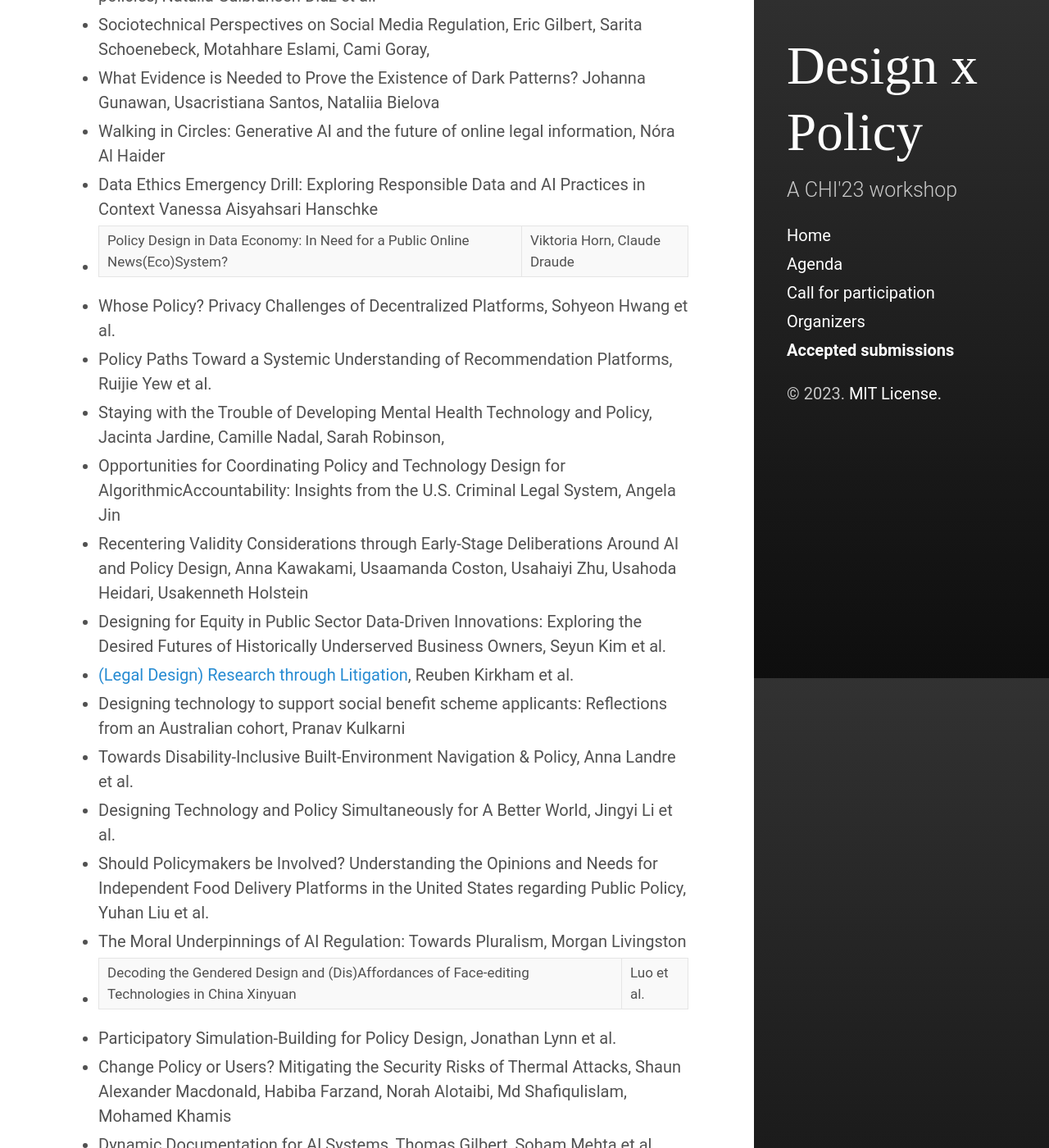
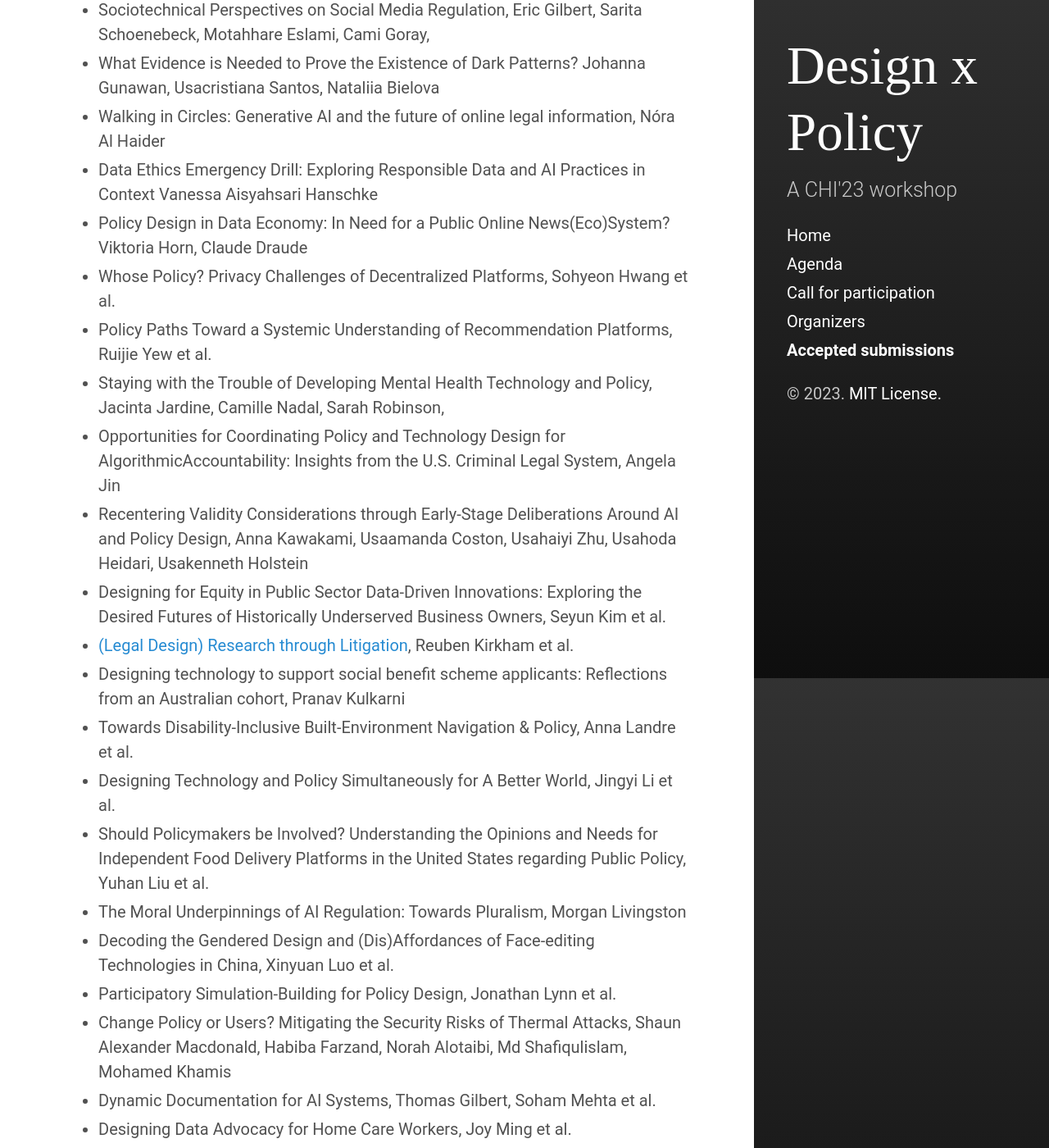
Before and after one commit to yang-qian/designpolicyCHI23, a Jekyll site: the page built from accepted.md, in a window 1280 px wide and 1400 px high, scrolled down 973 px. Shown: the whole window at 82% size. Built offline with Jekyll 4.4.1, drawn with Linux system fonts in a browser that asks for light colours; some of the changed text lies outside the part shown.

```diff
--- a/accepted.md
+++ b/accepted.md
@@ -14,7 +14,7 @@ The list of accepted submissions is still being updated as camera-ready versions
 - Surveillance Technologies and Migrant Farmers in Ontario Greenhouses:Investigating Pathways for Equitable Policy and Technological Interventions, Olivia Doggett
 - From Policy to Pixels: Practitioner Lessons from Cookie Banner Implementation, 	Ame Elliott et al.
 - Bridging Policy Gaps between Technocratic and Democratic Approaches toAccountability Across the Lifecycle of Public Sector Algorithmic Systems, Motahhare Eslami et al.
-- How Design Can Impact Labor Shifting as a Result of Technological Advances | Jodi Forlizzi
+- How Design Can Impact Labor Shifting as a Result of Technological Advances, Jodi Forlizzi
 - Solutions Matrix, Liz Gerber et al.
 - How can we influence ‘future of work’ policies? Sandy J.J. Gould et al.
 - Metaphors as facilitators: Grounding the commons in participatory prototyping policies, Natalia Gulbransen-Diaz et al.
@@ -22,7 +22,7 @@ The list of accepted submissions is still being updated as camera-ready versions
 - What Evidence is Needed to Prove the Existence of Dark Patterns? Johanna Gunawan, Usacristiana Santos, Nataliia Bielova
 - Walking in Circles: Generative AI and the future of online legal information, Nóra Al Haider
 - Data Ethics Emergency Drill: Exploring Responsible Data and AI Practices in Context Vanessa Aisyahsari Hanschke
-- Policy Design in Data Economy: In Need for a Public Online News(Eco)System?|Viktoria Horn, Claude Draude
+- Policy Design in Data Economy: In Need for a Public Online News(Eco)System? Viktoria Horn, Claude Draude
 - Whose Policy? Privacy Challenges of Decentralized Platforms, Sohyeon Hwang et al.
 - Policy Paths Toward a Systemic Understanding of Recommendation Platforms,	Ruijie Yew et al.
 - Staying with the Trouble of Developing Mental Health Technology and Policy, Jacinta Jardine, Camille Nadal, Sarah Robinson,
@@ -35,7 +35,7 @@ The list of accepted submissions is still being updated as camera-ready versions
 - Designing Technology and Policy Simultaneously for A Better World, Jingyi Li et al.
 - Should Policymakers be Involved? Understanding the Opinions and Needs for Independent Food Delivery Platforms in the United States regarding Public Policy, Yuhan Liu et al.
 - The Moral Underpinnings of AI Regulation: Towards Pluralism, Morgan Livingston
-- Decoding the Gendered Design and (Dis)Affordances of Face-editing Technologies in China	Xinyuan | Luo et al.
+- Decoding the Gendered Design and (Dis)Affordances of Face-editing Technologies in China, Xinyuan Luo et al.
 - Participatory Simulation-Building for Policy Design, Jonathan Lynn et al.
 - Change Policy or Users? Mitigating the Security Risks of Thermal Attacks, Shaun Alexander Macdonald, Habiba Farzand, Norah Alotaibi, Md Shafiqulislam, Mohamed Khamis
 - Dynamic Documentation for AI Systems, Thomas Gilbert, Soham Mehta et al.
@@ -49,7 +49,7 @@ The list of accepted submissions is still being updated as camera-ready versions
 - Everyday Data and Everyday Publics, Paola, Pierri et al.
 - From Bad to Worse: Using Private Data to Propagate Disinformation on Online Platforms with a Greater Efficiency, Protik Bose Pranto, Waqar Hassan Khan,Sahar Abdelnabi, Rebecca Weil,Mario Fritz, Rakibul Hasan
 - Augmenting participation, co-creation, trust and transparency in deliberativedemocracy at all scales. The ORBIS project., Francesca Rizzo et al.
-- Fairness Policy for Machine Learning within Digital Healthapps | Seamus Ryan, Anna-lisa Mann, And Gavin Doherty
+- Fairness Policy for Machine Learning within Digital Healthapps, Seamus Ryan, Anna-lisa Mann, And Gavin Doherty
 - [Experiential Futures In-the-wild to Inform Policy Design](https://arxiv.org/abs/2303.14174), Camilo Sanchez, Felix A. Epp
 - Promoting Bright Patterns, Hauke Sandhaus et al.
 - Towards Prototyping Driverless Vehicle Behaviors,City Design, and Policies Simultaneously, Hauke Sandhaus, Wendy Ju, Qian Yang
```
